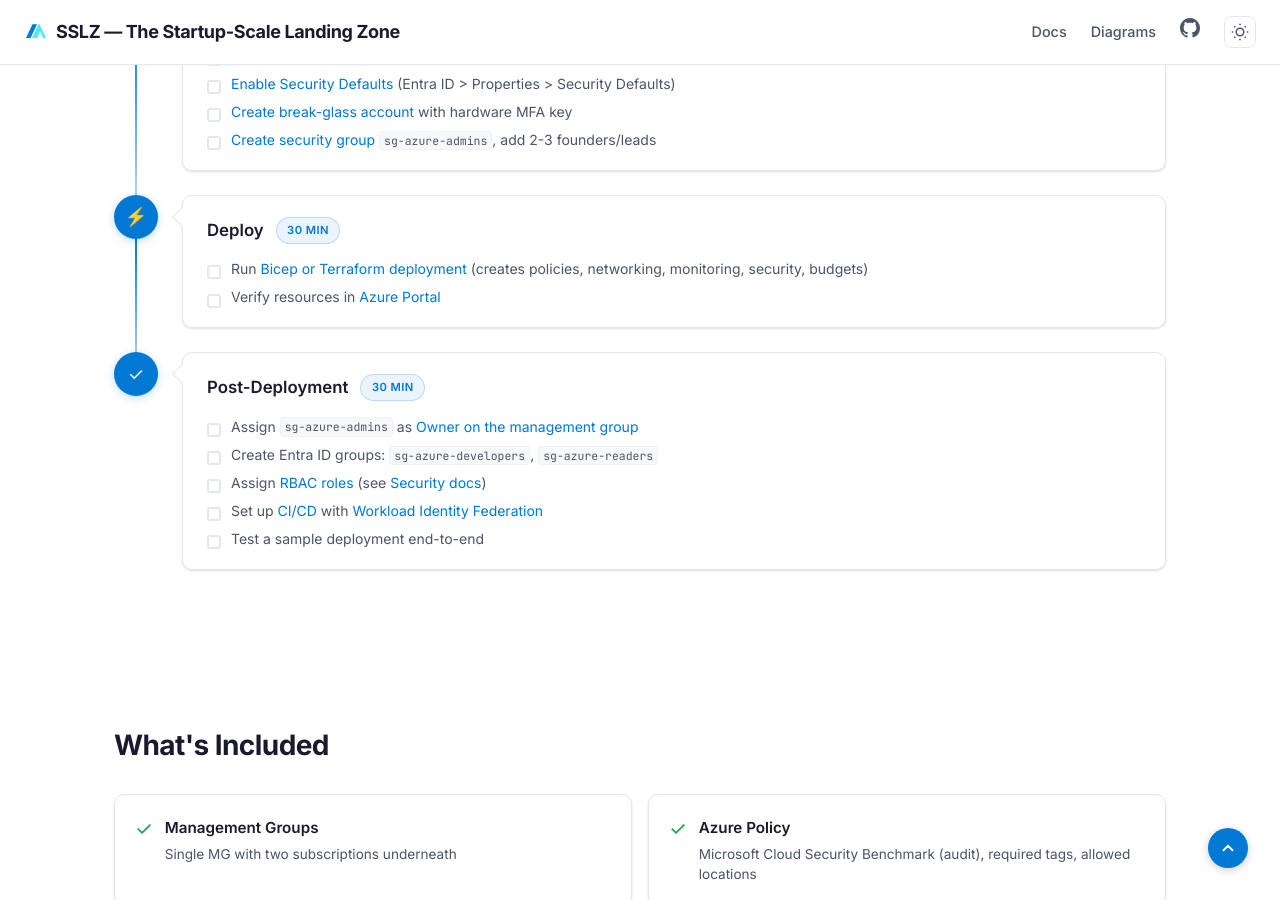
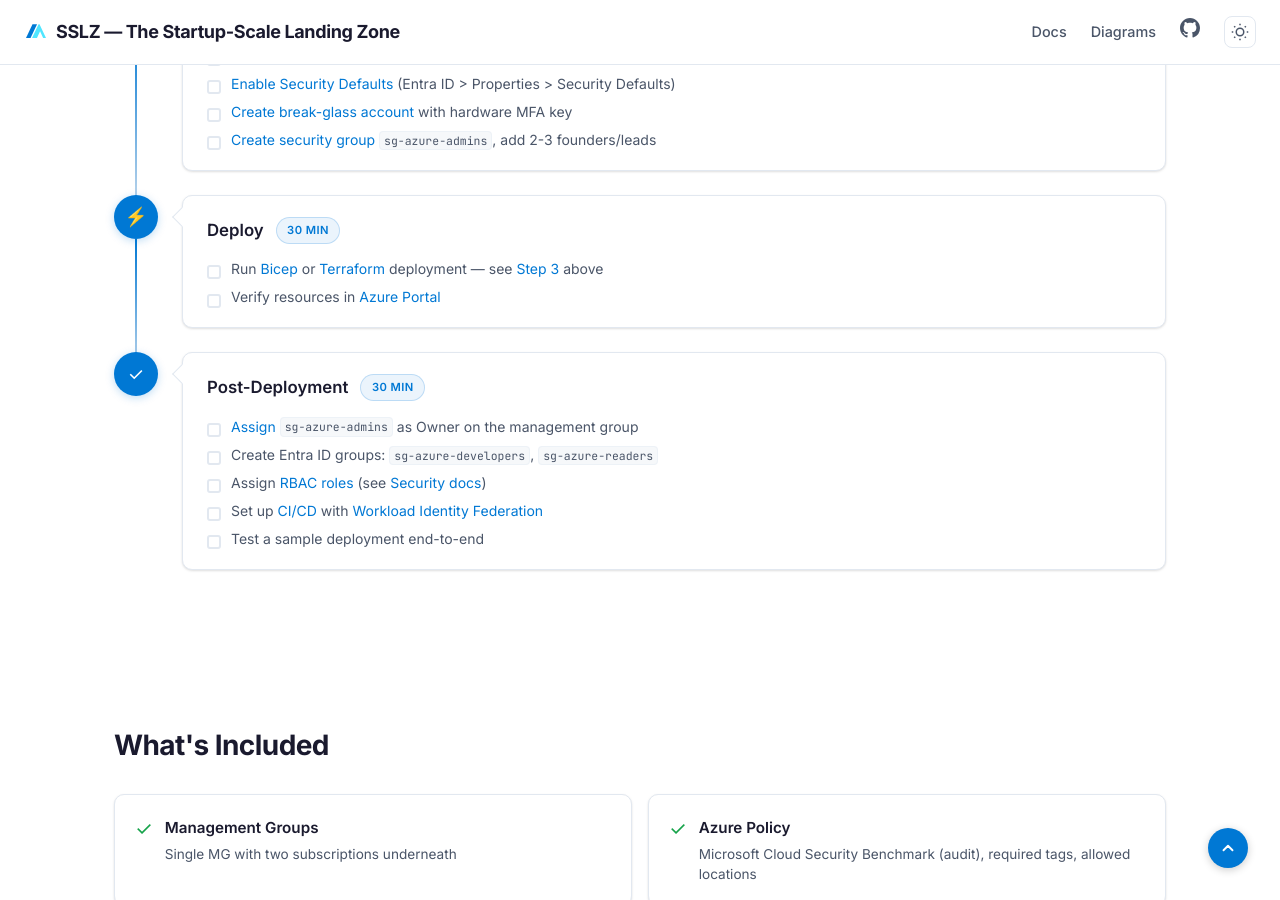
Before and after one commit to ricmmartins/sslz, a Jekyll site: the page built from index.md, in a window 1280 px wide and 900 px high, scrolled down 3611 px. Built offline with Jekyll 4.4.1, drawn with Linux system fonts in a browser that asks for light colours.

Commit message:
docs: align day-1 checklist links between site and README
Match link style: separate Bicep/Terraform MS Learn links with
Step 3 reference, and RBAC link on Assign verb.

```diff
--- a/index.md
+++ b/index.md
@@ -324,7 +324,7 @@
           <span class="timeline-badge">30 min</span>
         </div>
         <ul>
-          <li>Run <a href="#quick-start">Bicep or Terraform deployment</a> (creates policies, networking, monitoring, security, budgets)</li>
+          <li>Run <a href="https://learn.microsoft.com/azure/azure-resource-manager/bicep/deploy-to-subscription" target="_blank" rel="noopener">Bicep</a> or <a href="https://learn.microsoft.com/azure/developer/terraform/overview" target="_blank" rel="noopener">Terraform</a> deployment — see <a href="#quick-start">Step 3</a> above</li>
           <li>Verify resources in <a href="https://portal.azure.com" target="_blank" rel="noopener">Azure Portal</a></li>
         </ul>
       </div>
@@ -339,7 +339,7 @@
           <span class="timeline-badge">30 min</span>
         </div>
         <ul>
-          <li>Assign <code>sg-azure-admins</code> as <a href="https://learn.microsoft.com/azure/role-based-access-control/role-assignments-portal" target="_blank" rel="noopener">Owner on the management group</a></li>
+          <li><a href="https://learn.microsoft.com/azure/role-based-access-control/role-assignments-portal" target="_blank" rel="noopener">Assign</a> <code>sg-azure-admins</code> as Owner on the management group</li>
           <li>Create Entra ID groups: <code>sg-azure-developers</code>, <code>sg-azure-readers</code></li>
           <li>Assign <a href="https://learn.microsoft.com/azure/role-based-access-control/built-in-roles" target="_blank" rel="noopener">RBAC roles</a> (see <a href="{{ '/docs/security' | relative_url }}">Security docs</a>)</li>
           <li>Set up <a href="{{ '/docs/ci-cd-setup' | relative_url }}">CI/CD</a> with <a href="https://learn.microsoft.com/entra/workload-id/workload-identity-federation" target="_blank" rel="noopener">Workload Identity Federation</a></li>
```
